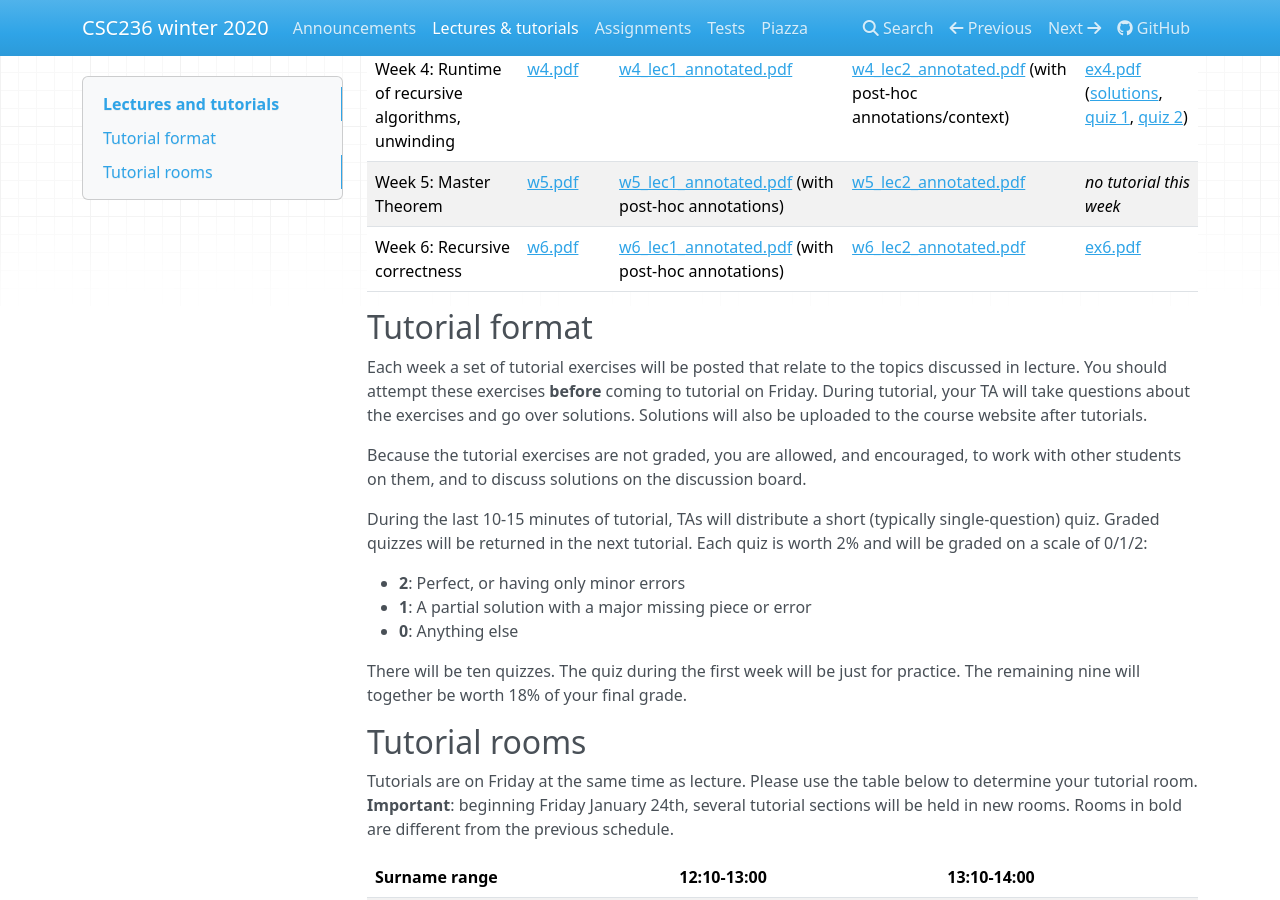
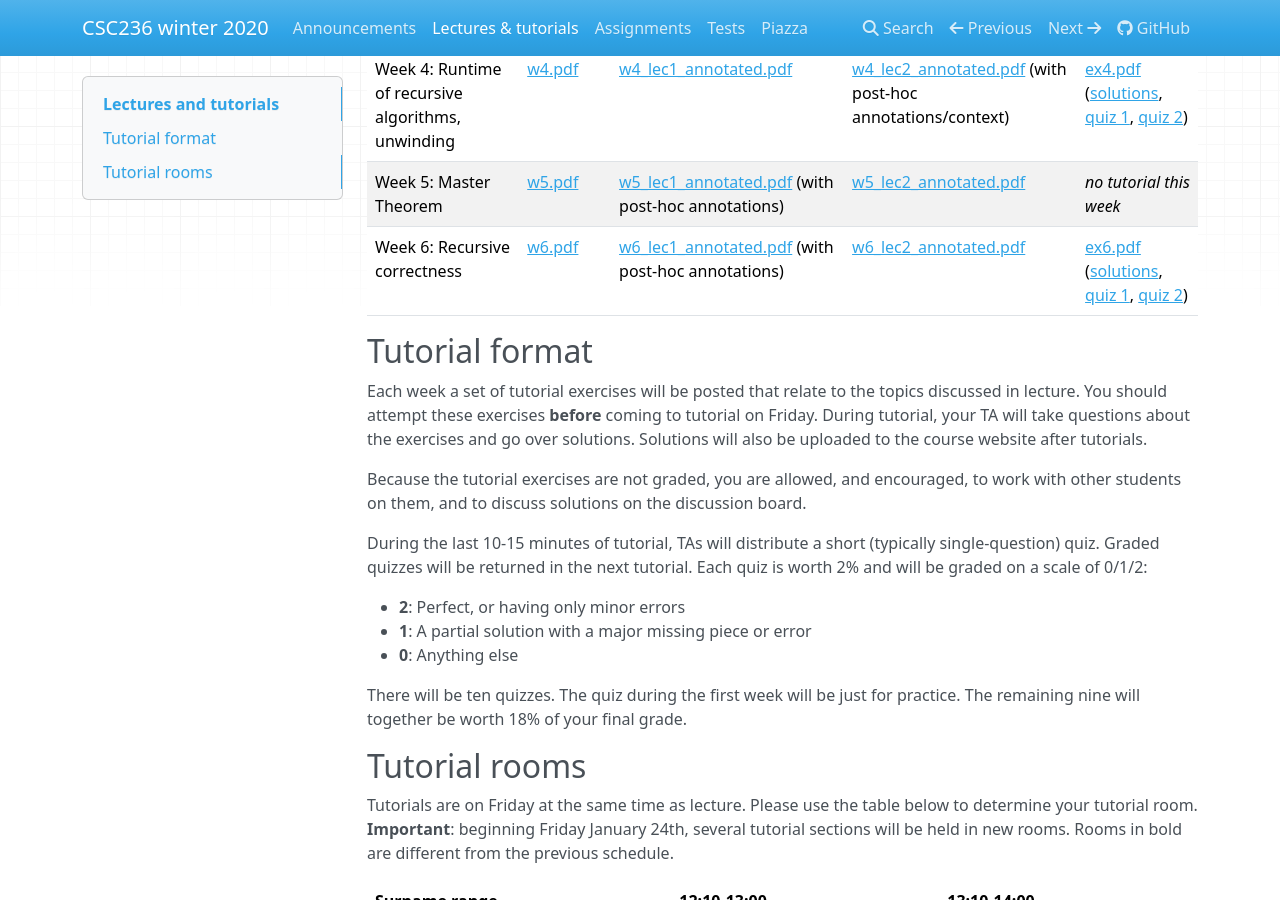
Before and after one commit to colinmorris/csc236, an MkDocs documentation site: the page built from docs/lectures_and_tutorials.md, in a window 1280 px wide and 900 px high, scrolled down 505 px. Built offline with MkDocs 1.6.1, drawn with Linux system fonts in a browser that asks for light colours; nearby versions of some CDN libraries.

Commit message:
week 6 exercise and quiz solutions

```diff
--- a/docs/lectures_and_tutorials.md
+++ b/docs/lectures_and_tutorials.md
@@ -9,7 +9,7 @@ Week 2: Complete induction | [w2.pdf](lecture_slides/w2.pdf) | [w2_lec1_annotate
 Week 3: Structural induction & well-ordering | [w3.pdf](lecture_slides/w3.pdf) | [w3_lec1_annotated.pdf](lecture_slides/w3_lec1_annotated.pdf)  | [w3_lec2_annotated.pdf](lecture_slides/w3_lec2_annotated.pdf) (with post-hoc annotations/context) | [ex3.pdf](exercises/ex3.pdf) ([solutions](exercises/ex3_solutions.pdf))
 Week 4: Runtime of recursive algorithms, unwinding | [w4.pdf](lecture_slides/w4.pdf) | [w4_lec1_annotated.pdf](lecture_slides/w4_lec1_annotated.pdf)  | [w4_lec2_annotated.pdf](lecture_slides/w4_lec2_annotated.pdf) (with post-hoc annotations/context)| [ex4.pdf](exercises/ex4.pdf) ([solutions](exercises/ex4_solutions.pdf), [quiz 1](exercises/q4_v1_solutions.pdf), [quiz 2](exercises/q4_v2_solutions.pdf))
 Week 5: Master Theorem | [w5.pdf](lecture_slides/w5.pdf) | [w5_lec1_annotated.pdf](lecture_slides/w5_lec1_annotated.pdf) (with post-hoc annotations) | [w5_lec2_annotated.pdf](lecture_slides/w5_lec2_annotated.pdf) | *no tutorial this week*
-Week 6: Recursive correctness | [w6.pdf](lecture_slides/w6.pdf) | [w6_lec1_annotated.pdf](lecture_slides/w6_lec1_annotated.pdf) (with post-hoc annotations) | [w6_lec2_annotated.pdf](lecture_slides/w6_lec2_annotated.pdf) | [ex6.pdf](exercises/ex6.pdf)
+Week 6: Recursive correctness | [w6.pdf](lecture_slides/w6.pdf) | [w6_lec1_annotated.pdf](lecture_slides/w6_lec1_annotated.pdf) (with post-hoc annotations) | [w6_lec2_annotated.pdf](lecture_slides/w6_lec2_annotated.pdf) | [ex6.pdf](exercises/ex6.pdf) ([solutions](exercises/ex6_solutions.pdf), [quiz 1](exercises/q6_v1_solutions.pdf), [quiz 2](exercises/q6_v2_solutions.pdf))
 
 ## Tutorial format
 
```
Also changed, not shown: 4 other files.
